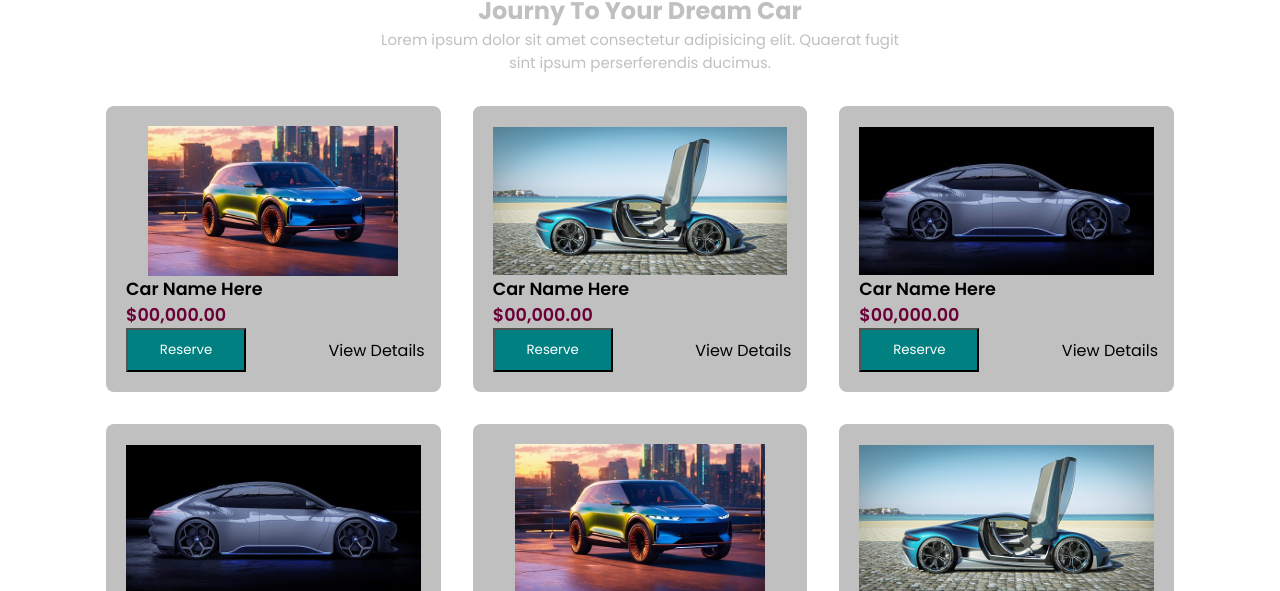
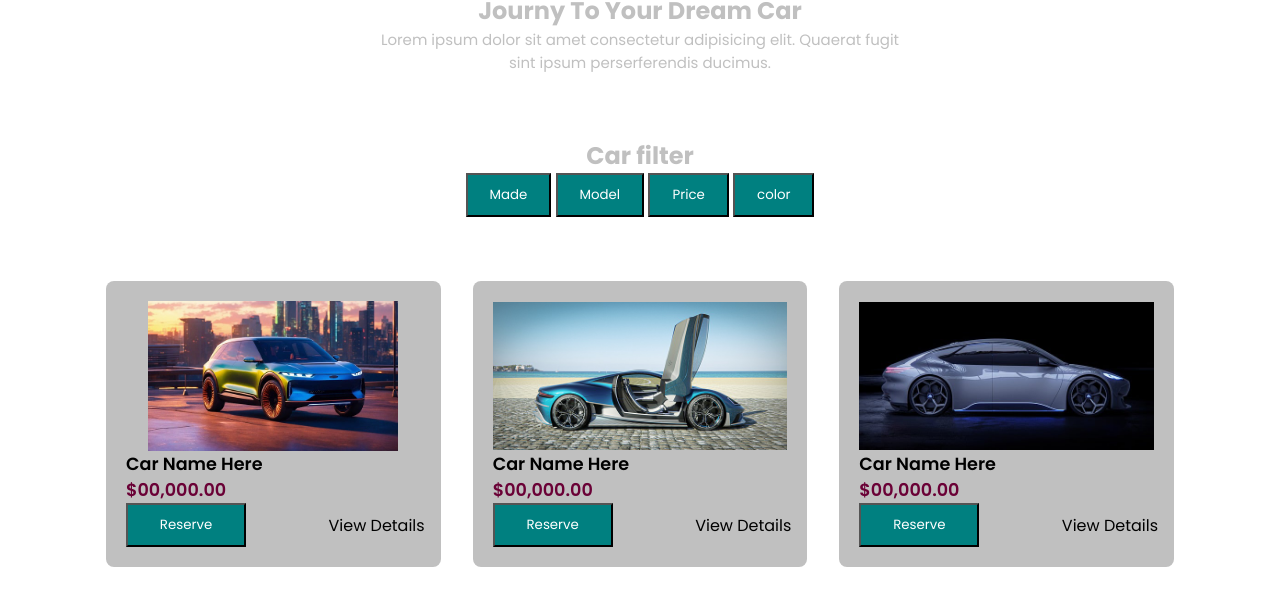
Before and after one commit to kdooley727/QuestAuto, a website: page cars.html in a window 1280 px wide. Shown: the part 181-772 px from the top of the page. Drawn offline with nearby package versions, Linux system fonts and the light colour scheme.

Commit message:
create layout for car filter

```diff
--- a/cars.html
+++ b/cars.html
@@ -42,6 +42,18 @@
             <h1>Journy To Your Dream Car</h1>
             <p>Lorem ipsum dolor sit amet consectetur adipisicing elit. Quaerat fugit <br>sint ipsum perserferendis ducimus.</p>
         </div>
+
+        <section class="carFilter" id="carFliter">
+            <div class="heading">
+                <h2>Car filter</h2>
+                <div id="carFilterContainer">
+                    <button class="btn active" onclick="filterSelection('all')"> Made</button>
+                    <button class="btn" onclick="filterSelection('cars')"> Model</button>
+                    <button class="btn" onclick="filterSelection('animals')"> Price</button>
+                    <button class="btn" onclick="filterSelection('fruits')"> color</button>
+                </div>
+            </div>
+        </section>
 
         <!-- CarList Container-->
         <div class="carList-container container">
```
